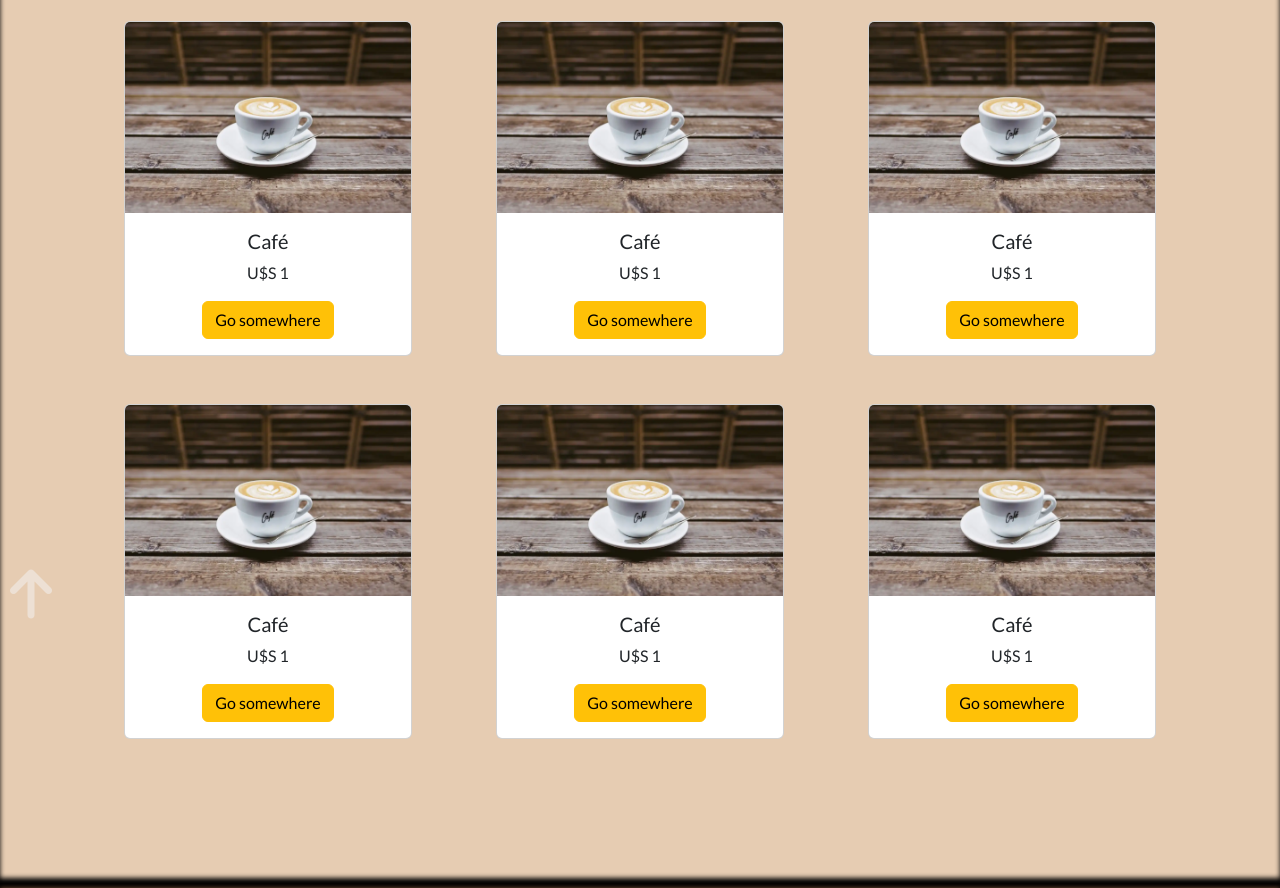
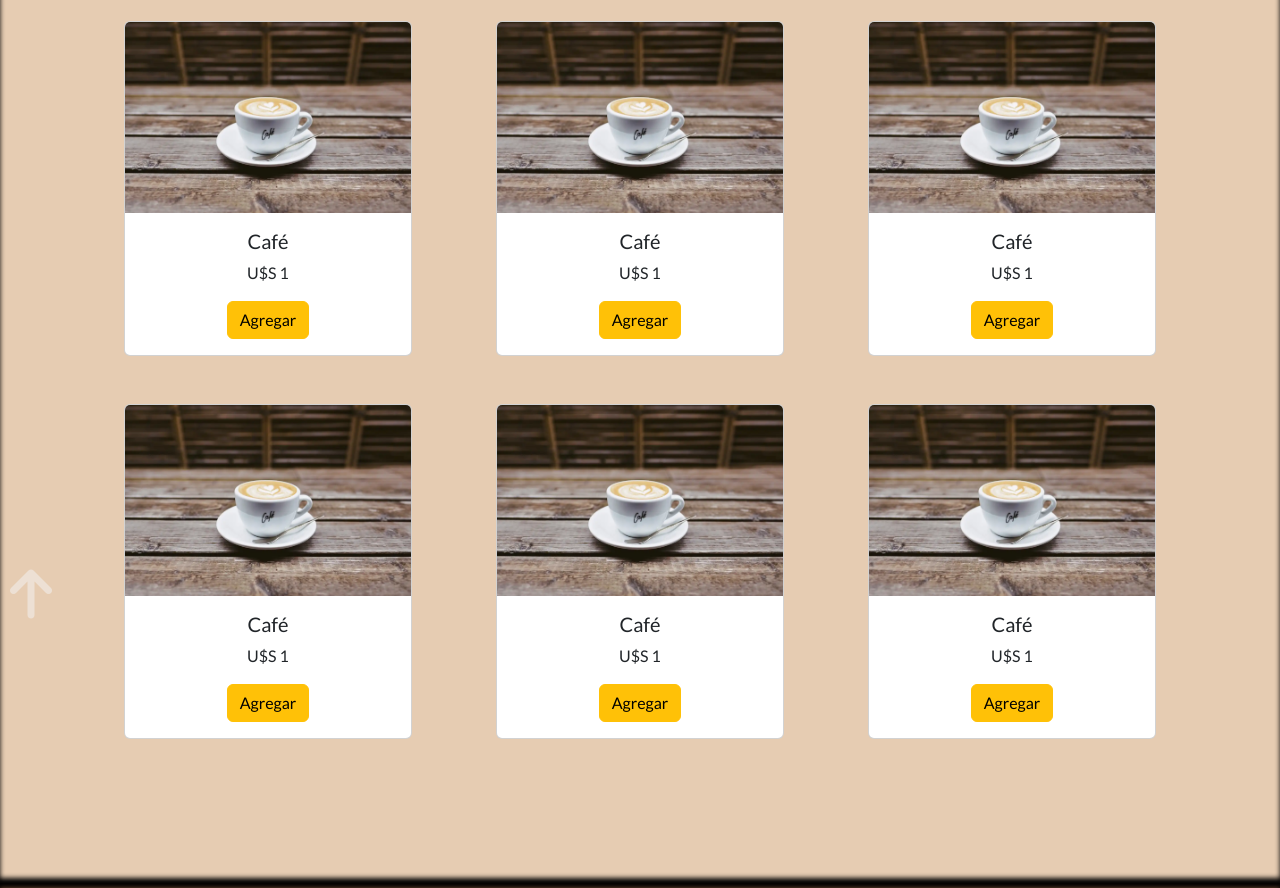
Before and after one commit to alexiscirmi/javascript-ecommerce-coderhouse, a website: page assets/pages/tienda.html in a window 1280 px wide. Shown: the part 157-1045 px from the top of the page. Drawn offline with nearby package versions, Linux system fonts and the light colour scheme; files whose address does not match are found by name.

Commit message:
Working on Tienda.

```diff
--- a/assets/pages/tienda.html
+++ b/assets/pages/tienda.html
@@ -69,7 +69,7 @@
           <div class="card-body">
             <h5 class="card-title">Café</h5>
             <p class="card-text">U$S 1</p>
-            <a href="#" class="btn btn-warning">Go somewhere</a>
+            <a href="#" class="btn btn-warning">Agregar</a>
           </div>
         </div>
 
@@ -80,7 +80,7 @@
           <div class="card-body">
             <h5 class="card-title">Café</h5>
             <p class="card-text">U$S 1</p>
-            <a href="#" class="btn btn-warning">Go somewhere</a>
+            <a href="#" class="btn btn-warning">Agregar</a>
           </div>
         </div>
 
@@ -91,7 +91,7 @@
           <div class="card-body">
             <h5 class="card-title">Café</h5>
             <p class="card-text">U$S 1</p>
-            <a href="#" class="btn btn-warning">Go somewhere</a>
+            <a href="#" class="btn btn-warning">Agregar</a>
           </div>
         </div>
 
@@ -102,7 +102,7 @@
           <div class="card-body">
             <h5 class="card-title">Café</h5>
             <p class="card-text">U$S 1</p>
-            <a href="#" class="btn btn-warning">Go somewhere</a>
+            <a href="#" class="btn btn-warning">Agregar</a>
           </div>
         </div>
 
@@ -113,7 +113,7 @@
           <div class="card-body">
             <h5 class="card-title">Café</h5>
             <p class="card-text">U$S 1</p>
-            <a href="#" class="btn btn-warning">Go somewhere</a>
+            <a href="#" class="btn btn-warning">Agregar</a>
           </div>
         </div>
 
@@ -124,7 +124,7 @@
           <div class="card-body">
             <h5 class="card-title">Café</h5>
             <p class="card-text">U$S 1</p>
-            <a href="#" class="btn btn-warning">Go somewhere</a>
+            <a href="#" class="btn btn-warning">Agregar</a>
           </div>
         </div>
 
```
